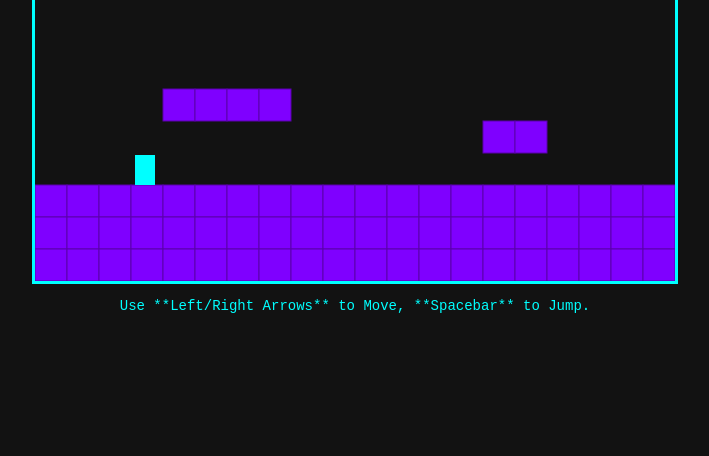
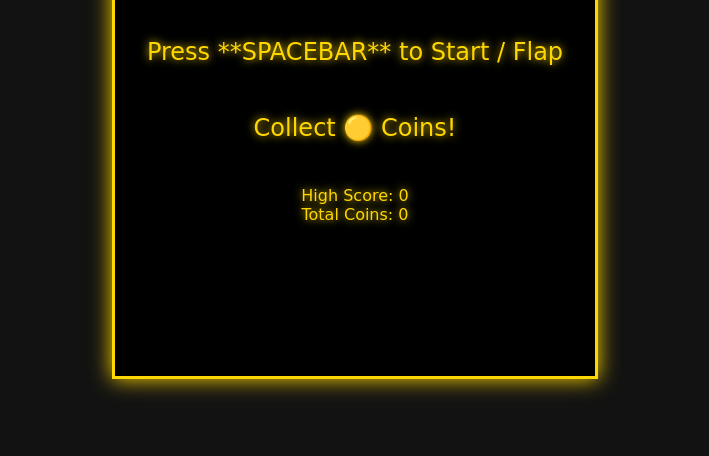
Before and after one commit to Shlok2814/Canvas-Climber, a plain HTML site: page index.html in a window 1280 px wide. Shown: the part 344-800 px from the top of the page, without its empty margins (285-994 px from the left). Drawn offline with Linux system fonts and the light colour scheme.

Commit message:
Update index.html

```diff
--- a/index.html
+++ b/index.html
@@ -2,7 +2,7 @@
 <html lang="en">
 <head>
     <meta charset="UTF-8">
-    <title>Celestial Platformer Single-File Demo</title>
+    <title>Flappy Bird: Neon Night</title>
     <style>
         body {
             background-color: #121212; /* Deep Space Black */
@@ -11,198 +11,368 @@
             align-items: center;
             height: 100vh;
             margin: 0;
-            font-family: monospace;
-            color: #00FFFF;
-        }
-        #gameContainer {
+            overflow: hidden; /* Prevent scrollbars */
+            font-family: 'Press Start 2P', cursive; /* A retro arcade font, if available */
+            color: #00FFFF; /* Neon Cyan for text */
             text-align: center;
         }
+        @import url('https://fonts.googleapis.com/css2?family=Press+Start+2P&display=swap'); /* Fallback for font */
+
+        #gameContainer {
+            position: relative;
+            background-color: #000000; /* Pure black for game background */
+            border: 3px solid #FFD700; /* Gold border for the game area */
+            box-shadow: 0 0 20px #FFD700; /* Glowing effect */
+            overflow: hidden; /* Hide anything outside the canvas */
+            width: 480px; /* Canvas width */
+            height: 640px; /* Canvas height */
+        }
         canvas {
-            border: 3px solid #00FFFF; /* Neon Cyan border */
-            image-rendering: pixelated; /* Sharp, retro look */
-            margin-bottom: 10px;
+            display: block; /* Remove extra space below canvas */
         }
-        #controls {
-            font-size: 14px;
+        #gameOverlay {
+            position: absolute;
+            top: 0;
+            left: 0;
+            width: 100%;
+            height: 100%;
+            display: flex;
+            flex-direction: column;
+            justify-content: center;
+            align-items: center;
+            background-color: rgba(0, 0, 0, 0.7); /* Semi-transparent overlay */
+            color: #FFD700; /* Gold for main messages */
+            font-size: 24px;
+            text-shadow: 0 0 8px #FFD700;
+            z-index: 10; /* Above the canvas */
+            cursor: pointer;
+        }
+        #gameOverlay.hidden {
+            display: none;
+        }
+        #gameOverMessage {
+            font-size: 32px;
+            margin-bottom: 20px;
+            color: #FF1493; /* Hot Pink for Game Over */
+            text-shadow: 0 0 10px #FF1493;
+        }
+        #scoreDisplay, #timeDisplay, #coinDisplay {
+            position: absolute;
+            top: 10px;
+            left: 10px;
+            color: #FFD700; /* Gold */
+            font-size: 18px;
+            text-shadow: 0 0 5px #FFD700;
+            z-index: 5;
+            pointer-events: none; /* Allow clicks to pass through */
+        }
+        #timeDisplay {
+            left: unset;
+            right: 10px;
+        }
+        #coinDisplay {
+            top: 40px;
+            left: 10px;
         }
     </style>
 </head>
 <body>
     <div id="gameContainer">
-        <canvas id="gameCanvas" width="640" height="480"></canvas>
-        <div id="controls">
-            Use **Left/Right Arrows** to Move, **Spacebar** to Jump.
+        <canvas id="gameCanvas" width="480" height="640"></canvas>
+        <div id="scoreDisplay">Score: 0</div>
+        <div id="coinDisplay">Coins: 0</div>
+        <div id="timeDisplay">Time: 0s</div>
+
+        <div id="gameOverlay">
+            <h1 id="gameOverMessage" style="display: none;">GAME OVER</h1>
+            <h2>Flappy Bird: Neon Night</h2>
+            <p>Press **SPACEBAR** to Start / Flap</p>
+            <p>Collect 🟡 Coins!</p>
+            <p style="font-size: 16px; margin-top: 20px;">
+                High Score: <span id="highScore">0</span><br>
+                Total Coins: <span id="totalCoins">0</span>
+            </p>
         </div>
     </div>
 
     <script>
-        // --- Game Setup ---
         const canvas = document.getElementById('gameCanvas');
         const ctx = canvas.getContext('2d');
+        const gameOverlay = document.getElementById('gameOverlay');
+        const gameOverMessage = document.getElementById('gameOverMessage');
+        const scoreDisplay = document.getElementById('scoreDisplay');
+        const coinDisplay = document.getElementById('coinDisplay');
+        const timeDisplay = document.getElementById('timeDisplay');
+        const highScoreSpan = document.getElementById('highScore');
+        const totalCoinsSpan = document.getElementById('totalCoins');
 
-        const TILE_SIZE = 32; // Size of each tile in pixels
-        const TILE_COLOR = '#7F00FF'; // Electric Violet
+        // --- Game Constants ---
+        const BIRD_WIDTH = 40;
+        const BIRD_HEIGHT = 30;
+        const BIRD_COLOR = '#FFFF00'; // Bright Yellow
 
-        // Simple Tilemap (0 = empty, 1 = solid tile)
-        // Map is 20 tiles wide (640/32) and 15 tiles high (480/32)
-        const gameMap = [
-            [0, 0, 0, 0, 0, 0, 0, 0, 0, 0, 0, 0, 0, 0, 0, 0, 0, 0, 0, 0],
-            [0, 0, 0, 0, 0, 0, 0, 0, 0, 0, 0, 0, 0, 0, 0, 0, 0, 0, 0, 0],
-            [0, 0, 0, 0, 0, 0, 0, 0, 0, 0, 0, 0, 0, 0, 0, 0, 0, 0, 0, 0],
-            [0, 0, 0, 0, 0, 0, 0, 0, 0, 0, 0, 0, 0, 0, 0, 0, 0, 0, 0, 0],
-            [0, 0, 0, 0, 0, 0, 0, 0, 0, 0, 0, 0, 0, 0, 0, 0, 0, 0, 0, 0],
-            [0, 0, 0, 0, 0, 0, 0, 0, 0, 0, 0, 0, 0, 0, 0, 0, 0, 0, 0, 0],
-            [0, 0, 0, 0, 0, 0, 0, 0, 0, 0, 0, 0, 0, 0, 0, 0, 0, 0, 0, 0],
-            [0, 0, 0, 0, 0, 0, 0, 0, 0, 0, 0, 0, 0, 0, 0, 0, 0, 0, 0, 0],
-            [0, 0, 0, 0, 0, 0, 0, 0, 0, 0, 0, 0, 0, 0, 0, 0, 0, 0, 0, 0],
-            [0, 0, 0, 0, 1, 1, 1, 1, 0, 0, 0, 0, 0, 0, 0, 0, 0, 0, 0, 0],
-            [0, 0, 0, 0, 0, 0, 0, 0, 0, 0, 0, 0, 0, 0, 1, 1, 0, 0, 0, 0],
-            [0, 0, 0, 0, 0, 0, 0, 0, 0, 0, 0, 0, 0, 0, 0, 0, 0, 0, 0, 0],
-            [1, 1, 1, 1, 1, 1, 1, 1, 1, 1, 1, 1, 1, 1, 1, 1, 1, 1, 1, 1], // The ground
-            [1, 1, 1, 1, 1, 1, 1, 1, 1, 1, 1, 1, 1, 1, 1, 1, 1, 1, 1, 1],
-            [1, 1, 1, 1, 1, 1, 1, 1, 1, 1, 1, 1, 1, 1, 1, 1, 1, 1, 1, 1]
-        ];
+        const PIPE_WIDTH = 80;
+        const PIPE_COLOR = '#00FF00'; // Neon Green
+        const PIPE_SPEED = 2; // Pixels per frame
+        const PIPE_GAP = 180; // Gap height between top and bottom pipes
+        const PIPE_SPAWN_INTERVAL = 150; // Frames between pipe spawns
 
-        // --- Player Object ---
-        const player = {
-            x: 100,
-            y: 350,
-            width: 20,
-            height: 30,
-            color: '#00FFFF', // Neon Cyan
-            velX: 0,
+        const GRAVITY = 0.3;
+        const FLAP_STRENGTH = -5.5; // Upward velocity on flap
+
+        const COIN_SIZE = 20;
+        const COIN_COLOR = '#FFD700'; // Gold
+        const COIN_SPAWN_CHANCE = 0.6; // Probability of a coin spawning with a pipe
+
+        // --- Game State Variables ---
+        let bird = {
+            x: 80,
+            y: canvas.height / 2 - BIRD_HEIGHT / 2,
             velY: 0,
-            speed: 3,
-            jumpStrength: -8, // Negative for upward movement
-            gravity: 0.3,
-            isGrounded: false
+            rotation: 0 // For visual tilt
         };
 
-        let keys = {};
-        document.addEventListener('keydown', (e) => { keys[e.key] = true; });
-        document.addEventListener('keyup', (e) => { keys[e.key] = false; });
+        let pipes = [];
+        let coins = [];
+        let score = 0;
+        let coinsCollected = 0;
+        let frames = 0;
+        let gameStarted = false;
+        let gameOver = false;
+        let lastPipeSpawnFrame = 0;
+        let gameTime = 0;
+        let gameInterval;
+        let animationFrameId;
 
-        // --- Core Functions ---
+        // Load high score and total coins from local storage
+        let highScore = localStorage.getItem('flappyHighScore') || 0;
+        let totalCoinsEver = parseInt(localStorage.getItem('flappyTotalCoins') || 0);
 
-        /**
-         * Checks if a tile at the given pixel coordinates (x, y) is solid (type 1).
-         */
-        function isSolid(x, y) {
-            // Convert pixel coordinates to tile coordinates
-            const tileX = Math.floor(x / TILE_SIZE);
-            const tileY = Math.floor(y / TILE_SIZE);
+        highScoreSpan.textContent = highScore;
+        totalCoinsSpan.textContent = totalCoinsEver;
 
-            // Basic bounds checking
-            if (tileX < 0 || tileY < 0 || tileY >= gameMap.length || tileX >= gameMap[0].length) {
-                return false;
-            }
+        // --- Helper Functions ---
+        function resetGame() {
+            bird = {
+                x: 80,
+                y: canvas.height / 2 - BIRD_HEIGHT / 2,
+                velY: 0,
+                rotation: 0
+            };
+            pipes = [];
+            coins = [];
+            score = 0;
+            coinsCollected = 0;
+            frames = 0;
+            gameTime = 0;
+            gameStarted = false;
+            gameOver = false;
+            lastPipeSpawnFrame = 0;
 
-            // Check map value
-            return gameMap[tileY][tileX] === 1;
+            scoreDisplay.textContent = `Score: ${score}`;
+            coinDisplay.textContent = `Coins: ${coinsCollected}`;
+            timeDisplay.textContent = `Time: ${gameTime}s`;
+
+            gameOverlay.classList.remove('hidden');
+            gameOverMessage.style.display = 'none';
         }
 
-        /**
-         * Handles all player movement and tile-based collision resolution.
-         */
-        function updatePlayer() {
-            // 1. Apply Gravity
-            player.velY += player.gravity;
+        function startGame() {
+            if (!gameStarted) {
+                gameStarted = true;
+                gameOver = false;
+                gameOverlay.classList.add('hidden');
+                gameInterval = setInterval(() => {
+                    gameTime++;
+                    timeDisplay.textContent = `Time: ${gameTime}s`;
+                }, 1000);
+                gameLoop(); // Start the animation loop
+            }
+        }
 
-            // 2. Handle Horizontal Movement
-            if (keys['ArrowLeft']) {
-                player.velX = -player.speed;
-            } else if (keys['ArrowRight']) {
-                player.velX = player.speed;
-            } else {
-                player.velX = 0;
+        function endGame() {
+            gameOver = true;
+            gameStarted = false;
+            clearInterval(gameInterval); // Stop time counter
+            cancelAnimationFrame(animationFrameId); // Stop animation loop
+
+            // Update high score and total coins
+            if (score > highScore) {
+                highScore = score;
+                localStorage.setItem('flappyHighScore', highScore);
+                highScoreSpan.textContent = highScore;
             }
+            totalCoinsEver += coinsCollected;
+            localStorage.setItem('flappyTotalCoins', totalCoinsEver);
+            totalCoinsSpan.textContent = totalCoinsEver;
 
-            // 3. Handle Jump
-            if (keys[' ']) { // Spacebar for jump
-                if (player.isGrounded) {
-                    player.velY = player.jumpStrength;
-                    player.isGrounded = false;
+            gameOverMessage.style.display = 'block';
+            gameOverlay.classList.remove('hidden');
+        }
+
+        function flap() {
+            if (gameStarted && !gameOver) {
+                bird.velY = FLAP_STRENGTH;
+            } else if (!gameStarted && !gameOver) {
+                startGame();
+            } else if (gameOver) {
+                resetGame();
+            }
+        }
+
+        // --- Drawing Functions ---
+        function drawBird() {
+            ctx.save();
+            ctx.translate(bird.x + BIRD_WIDTH / 2, bird.y + BIRD_HEIGHT / 2);
+            ctx.rotate(bird.rotation);
+            ctx.fillStyle = BIRD_COLOR;
+            ctx.fillRect(-BIRD_WIDTH / 2, -BIRD_HEIGHT / 2, BIRD_WIDTH, BIRD_HEIGHT);
+            ctx.restore();
+        }
+
+        function drawPipes() {
+            ctx.fillStyle = PIPE_COLOR;
+            for (const p of pipes) {
+                ctx.fillRect(p.x, 0, PIPE_WIDTH, p.topHeight);
+                ctx.fillRect(p.x, p.bottomY, PIPE_WIDTH, canvas.height - p.bottomY);
+            }
+        }
+
+        function drawCoins() {
+            ctx.fillStyle = COIN_COLOR;
+            for (const c of coins) {
+                ctx.beginPath();
+                ctx.arc(c.x + COIN_SIZE / 2, c.y + COIN_SIZE / 2, COIN_SIZE / 2, 0, Math.PI * 2);
+                ctx.fill();
+            }
+        }
+
+        // --- Game Logic Updates ---
+        function updateBird() {
+            bird.velY += GRAVITY;
+            bird.y += bird.velY;
+
+            // Update rotation based on velocity for visual tilt
+            bird.rotation = Math.min(Math.PI / 4, Math.max(-Math.PI / 4, bird.velY * 0.05));
+
+            // Ground/Ceiling Collision
+            if (bird.y + BIRD_HEIGHT > canvas.height || bird.y < 0) {
+                endGame();
+            }
+        }
+
+        function updatePipes() {
+            // Spawn new pipes
+            if (frames - lastPipeSpawnFrame > PIPE_SPAWN_INTERVAL) {
+                const minPipeHeight = 80;
+                const maxPipeHeight = canvas.height - PIPE_GAP - minPipeHeight;
+                const topHeight = minPipeHeight + Math.random() * (maxPipeHeight - minPipeHeight);
+                const bottomY = topHeight + PIPE_GAP;
+
+                pipes.push({ x: canvas.width, topHeight, bottomY, passed: false });
+                lastPipeSpawnFrame = frames;
+
+                // Possibly spawn a coin with the new pipe
+                if (Math.random() < COIN_SPAWN_CHANCE) {
+                    coins.push({
+                        x: canvas.width + PIPE_WIDTH / 2 - COIN_SIZE / 2,
+                        y: topHeight + PIPE_GAP / 2 - COIN_SIZE / 2 // Centered in the gap
+                    });
                 }
             }
 
-            // 4. Update Position (X-Axis)
-            player.x += player.velX;
+            // Move and check collision for pipes
+            for (let i = pipes.length - 1; i >= 0; i--) {
+                const p = pipes[i];
+                p.x -= PIPE_SPEED;
 
-            // Horizontal Collision Check (AABB vs Tile)
-            if ((player.velX > 0 && isSolid(player.x + player.width, player.y) ||
-                player.velX > 0 && isSolid(player.x + player.width, player.y + player.height - 1)) ||
-                (player.velX < 0 && isSolid(player.x, player.y) ||
-                player.velX < 0 && isSolid(player.x, player.y + player.height - 1)))
-            {
-                player.x -= player.velX;
-                player.velX = 0;
-            }
+                // Pipe-Bird Collision (AABB)
+                const birdRight = bird.x + BIRD_WIDTH;
+                const birdBottom = bird.y + BIRD_HEIGHT;
 
-            // 5. Update Position (Y-Axis)
-            player.y += player.velY;
-            player.isGrounded = false;
+                const pipeRight = p.x + PIPE_WIDTH;
 
-            // Vertical Collision Check (AABB vs Tile)
-            if ((player.velY > 0 && isSolid(player.x + player.width / 2, player.y + player.height)) ||
-                (player.velY < 0 && isSolid(player.x + player.width / 2, player.y)))
-            {
-                if (player.velY > 0) { // Landing
-                    player.isGrounded = true;
-                    player.y = Math.floor((player.y + player.height) / TILE_SIZE) * TILE_SIZE - player.height;
-                } else { // Hitting head
-                    player.y = (Math.floor(player.y / TILE_SIZE) + 1) * TILE_SIZE;
+                if (birdRight > p.x && bird.x < pipeRight) { // Bird is horizontally aligned with pipe
+                    if (bird.y < p.topHeight || birdBottom > p.bottomY) { // Collision vertically
+                        endGame();
+                        return; // Stop checking further collisions
+                    }
                 }
-                player.velY = 0;
-            }
-        }
 
-        /**
-         * Draws the tile map to the canvas.
-         */
-        function drawMap() {
-            ctx.fillStyle = TILE_COLOR;
-            for (let y = 0; y < gameMap.length; y++) {
-                for (let x = 0; x < gameMap[y].length; x++) {
-                    if (gameMap[y][x] === 1) {
-                        // Draw a solid tile
-                        ctx.fillRect(x * TILE_SIZE, y * TILE_SIZE, TILE_SIZE, TILE_SIZE);
+                // Score update
+                if (p.x + PIPE_WIDTH < bird.x && !p.passed) {
+                    score++;
+                    scoreDisplay.textContent = `Score: ${score}`;
+                    p.passed = true;
+                }
 
-                        // Add a slight grid line for visual appeal
-                        ctx.strokeStyle = '#5A00AB'; // Darker violet for separation
-                        ctx.strokeRect(x * TILE_SIZE, y * TILE_SIZE, TILE_SIZE, TILE_SIZE);
-                    }
+                // Remove off-screen pipes
+                if (p.x + PIPE_WIDTH < 0) {
+                    pipes.splice(i, 1);
                 }
             }
         }
 
-        /**
-         * Draws the player character.
-         */
-        function drawPlayer() {
-            ctx.fillStyle = player.color;
-            ctx.fillRect(player.x, player.y, player.width, player.height);
+        function updateCoins() {
+            for (let i = coins.length - 1; i >= 0; i--) {
+                const c = coins[i];
+                c.x -= PIPE_SPEED; // Coins move with pipes
+
+                // Coin-Bird Collision (AABB)
+                const birdRight = bird.x + BIRD_WIDTH;
+                const birdBottom = bird.y + BIRD_HEIGHT;
+                const coinRight = c.x + COIN_SIZE;
+                const coinBottom = c.y + COIN_SIZE;
+
+                if (birdRight > c.x && bird.x < coinRight &&
+                    birdBottom > c.y && bird.y < coinBottom) {
+                    coinsCollected++;
+                    totalCoinsEver++; // Add to total collected in this session
+                    coinDisplay.textContent = `Coins: ${coinsCollected}`;
+                    coins.splice(i, 1); // Remove collected coin
+                }
+
+                // Remove off-screen coins
+                if (c.x + COIN_SIZE < 0) {
+                    coins.splice(i, 1);
+                }
+            }
         }
 
-        /**
-         * The main game loop function.
-         */
+
+        // --- Main Game Loop ---
         function gameLoop() {
-            // 1. Clear the canvas
+            if (gameOver) return;
+
+            // Clear canvas
             ctx.clearRect(0, 0, canvas.width, canvas.height);
+            ctx.fillStyle = '#000000'; // Pure black game background
+            ctx.fillRect(0, 0, canvas.width, canvas.height);
 
-            // 2. Update Game Logic
-            updatePlayer();
+            if (gameStarted) {
+                updateBird();
+                updatePipes();
+                updateCoins();
+                frames++;
+            }
 
-            // 3. Draw Game Elements
-            drawMap();
-            drawPlayer();
+            drawPipes();
+            drawCoins();
+            drawBird();
 
-            // Request the next frame for smooth animation
-            requestAnimationFrame(gameLoop);
+            animationFrameId = requestAnimationFrame(gameLoop);
         }
 
-        // Start the game loop
-        gameLoop();
+        // --- Event Listeners ---
+        document.addEventListener('keydown', (e) => {
+            if (e.key === ' ' || e.key === 'Spacebar') {
+                flap();
+            }
+        });
+        gameOverlay.addEventListener('click', flap); // Also allow click to start/flap
+
+        // Initialize the game
+        resetGame();
     </script>
 </body>
 </html>
```
